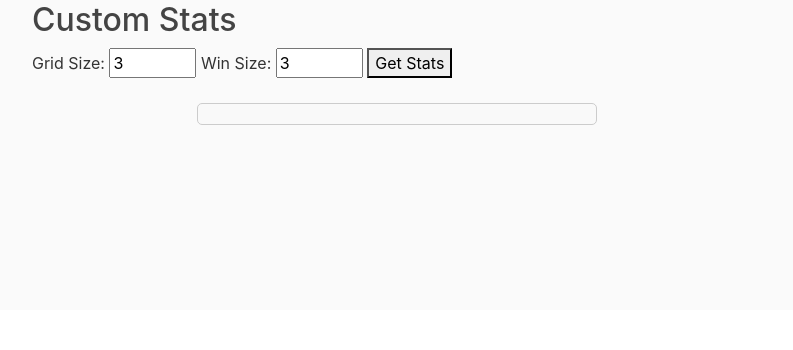
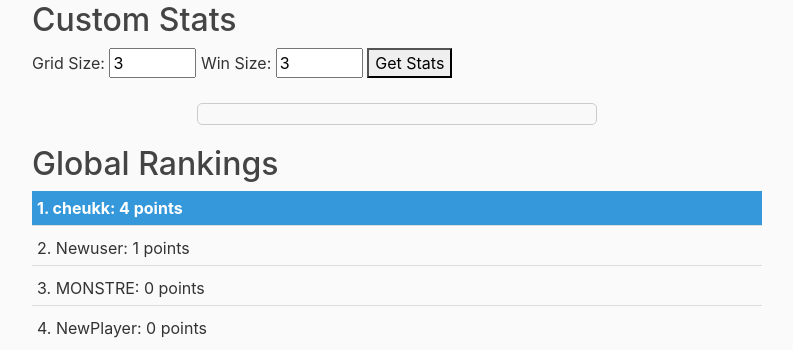
Before and after one commit to ChakirKharraz/djangoProject2, a Django app: page /stats/ in a window 1280 px wide. Shown: the part 490-840 px from the top of the page, without its empty margins (53-846 px from the left). Before the commit the page ends 615 px from the top, so only its background shows below. Run offline with Django 4.2, Linux system fonts and the light colour scheme; a user stored in the database is signed in; data comes from the database, SQL or seed files in the repository; both versions use the stored data as it was after the commit; some libraries are stand-ins or nearby versions.

Commit message:
Stats terminé

```diff
--- a/blog/templates/blog/stats.html
+++ b/blog/templates/blog/stats.html
@@ -4,6 +4,28 @@
 {% block content %}
 
     <style>
+        #global-rankings p {
+            margin: 5px 0;
+            padding: 5px;
+            border-bottom: 1px solid #ddd;
+        }
+
+        #global-rankings p:last-child {
+            border-bottom: none;
+        }
+
+        #global-rankings p.current-user {
+            background-color: #3498db; /* Blue color for the current user */
+            color: #fff;
+            font-weight: bold;
+        }
+
+        #global-rankings p.no-rankings {
+            font-style: italic;
+            color: #888;
+        }
+
+
         #custom-stats-results {
             max-width: 400px;
             margin: 20px auto;
@@ -55,6 +77,9 @@
     </form>
 
     <div id="custom-stats-results"></div>
+
+    <h2>Global Rankings</h2>
+    <div id="global-rankings"></div>
 
 
     <script src="https://cdn.jsdelivr.net/npm/chart.js"></script>
@@ -140,6 +165,29 @@
                     }
                 });
         }
+
+        document.addEventListener('DOMContentLoaded', function () {
+            // Fetch data from the global-rankings view
+            fetch('{% url "global_rankings" %}')
+                .then(response => response.json())
+                .then(data => {
+                    const resultsDiv = document.getElementById('global-rankings');
+                    resultsDiv.innerHTML = '';
+
+                    if (data.success) {
+                        let rank = 1;  // Initialize rank counter
+
+                        for (const profile of data.profiles) {
+                            const rowClass = profile.user__username === data.current_user ? 'current-user' : '';
+                            resultsDiv.innerHTML += `<p class="${rowClass}">${rank}. ${profile.user__username}: ${profile.score} points</p>`;
+                            rank += 1;  // Increment rank for the next user
+                        }
+                    } else {
+                        resultsDiv.innerHTML = `<p>Error: ${data.error}</p>`;
+                    }
+                });
+        });
+
     </script>
 
 {% endblock content %}
--- a/blog/urls.py
+++ b/blog/urls.py
@@ -1,7 +1,7 @@
 from django.urls import path
 from .views import PostListView, PostDetailView, PostCreateView, PostUpdateView, PostDeleteView, UserPostListView
 from . import views
-from .views import GameCreateView, GameDetailView, GameListView, JoinGameView, StatsView, CustomStatsView
+from .views import GameCreateView, GameDetailView, GameListView, JoinGameView, StatsView, CustomStatsView, GlobalRankingsView
 from .views import (update_game_status, store_cell, get_grid_cells, updateDatasP2, switch_turn, get_user, get_symbol,
                     check_game_status, update_current_turn, get_game_statistics)
 
@@ -26,8 +26,9 @@ urlpatterns = [
     path('get_symbol/<int:game_id>/', get_symbol, name='get_symbol'),
     path('check_game_status/<int:game_id>/', check_game_status, name='check_game_status'),
     path('update_current_turn/<int:game_id>/', update_current_turn, name='update_current_turn'),
-    path('stats/', StatsView, name='stats'),
+    path('stats/', StatsView.as_view(), name='stats'),
     path('get_game_statistics/', get_game_statistics, name='get_game_statistics'),
     path('custom-stats/', CustomStatsView.as_view(), name='custom-stats'),
+    path('global-rankings/', GlobalRankingsView.as_view(), name='global_rankings'),
 
 ]
--- a/blog/views.py
+++ b/blog/views.py
@@ -1,19 +1,20 @@
 from django.shortcuts import render, get_object_or_404, redirect
 from django.views.generic import ListView, DetailView, CreateView, UpdateView, DeleteView, View
-from .models import Post
+from .models import Post, Game, GridCell
 from django.contrib.auth.models import User
 from django.contrib.auth.mixins import LoginRequiredMixin, UserPassesTestMixin
-from .models import Game, GridCell
 from .forms import GameForm, JoinGameForm
 from django.urls import reverse_lazy
 from django.contrib import messages
 from django.http import JsonResponse
 from users.models import Profile
 from django.views.decorators.csrf import csrf_exempt
-from django.db.models import Q, Count
+from django.db.models import Q, Count, Sum
 from django.db.models.functions import TruncDate
 from datetime import timedelta
 from django.utils import timezone
+from django.core.serializers import serialize
+
 
 def home(request):
     context = {
@@ -288,7 +289,8 @@ def switch_turn(request, game_id):
         game.save()
         print(f"After saving: currentTurn={game.currentTurn}")
 
-        return JsonResponse({'message': 'Turn switched successfully', 'currentSymbol': currentSymbol, 'currentUser': currentUser})
+        return JsonResponse(
+            {'message': 'Turn switched successfully', 'currentSymbol': currentSymbol, 'currentUser': currentUser})
     except Game.DoesNotExist:
         return JsonResponse({'error': 'Game not found'}, status=404)
     except Exception as e:
@@ -296,7 +298,6 @@ def switch_turn(request, game_id):
 
 
 def get_user(request, game_id):
-
     game = Game.objects.get(pk=game_id)
     currentUser = game.currentTurn.username
 
@@ -304,7 +305,6 @@ def get_user(request, game_id):
 
 
 def get_symbol(request, game_id):
-
     game = Game.objects.get(pk=game_id)
     currentSymbol = game.currentTurn.profile.symbol
 
@@ -320,16 +320,17 @@ def check_game_status(request, game_id):
     return JsonResponse(game_data)
 
 
-
 def update_current_turn(request, game_id):
     game = get_object_or_404(Game, id=game_id)
     current_turn = game.currentTurn.username if game.currentTurn else None
     return JsonResponse({'currentTurn': current_turn})
 
 
-def StatsView(request):
-    return render(request, 'blog/stats.html')
+class StatsView(LoginRequiredMixin, View):
+    template_name = 'blog/stats.html'
 
+    def get(self, request, *args, **kwargs):
+        return render(request, self.template_name)
 
 
 def get_game_statistics(request):
@@ -357,6 +358,7 @@ def get_game_statistics(request):
     games_played = [games_by_date_dict.get(date, 0) for date in all_dates]
 
     return JsonResponse({'dates': all_dates, 'games_played': games_played})
+
 
 class CustomStatsView(LoginRequiredMixin, View):
     def get(self, request, *args, **kwargs):
@@ -392,5 +394,28 @@ class CustomStatsView(LoginRequiredMixin, View):
     def post(self, request, *args, **kwargs):
         return JsonResponse({'success': False, 'error': 'Invalid request method'})
 
+
+class GlobalRankingsView(LoginRequiredMixin, View):
+    template_name = 'blog/global_rankings.html'
+
+    def get(self, request, *args, **kwargs):
+        profiles = Profile.objects.all().order_by('-score')
+        current_user_username = self.request.user.username
+
+        # Serialize profiles for JSON response
+        serialized_profiles = [
+            {'user__username': profile.user.username, 'score': profile.score}
+            for profile in profiles
+        ]
+
+        context = {
+            'success': True,
+            'profiles': serialized_profiles,
+            'current_user': current_user_username
+        }
+
+        return JsonResponse(context)
+
+
 def about(request):
     return render(request, 'blog/stats.html', {'title': 'About'})
```
Also changed, not shown: db.sqlite3.
